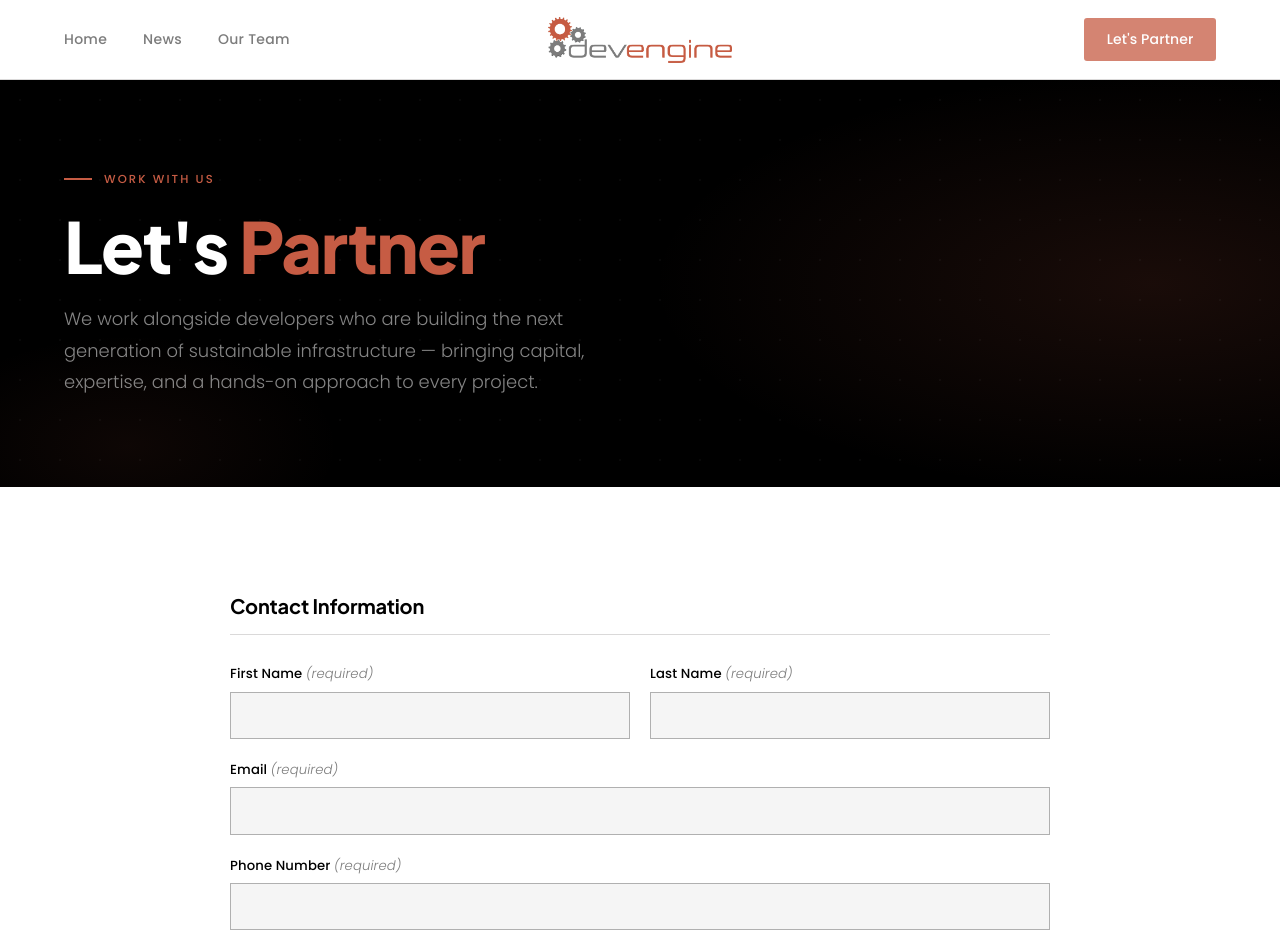
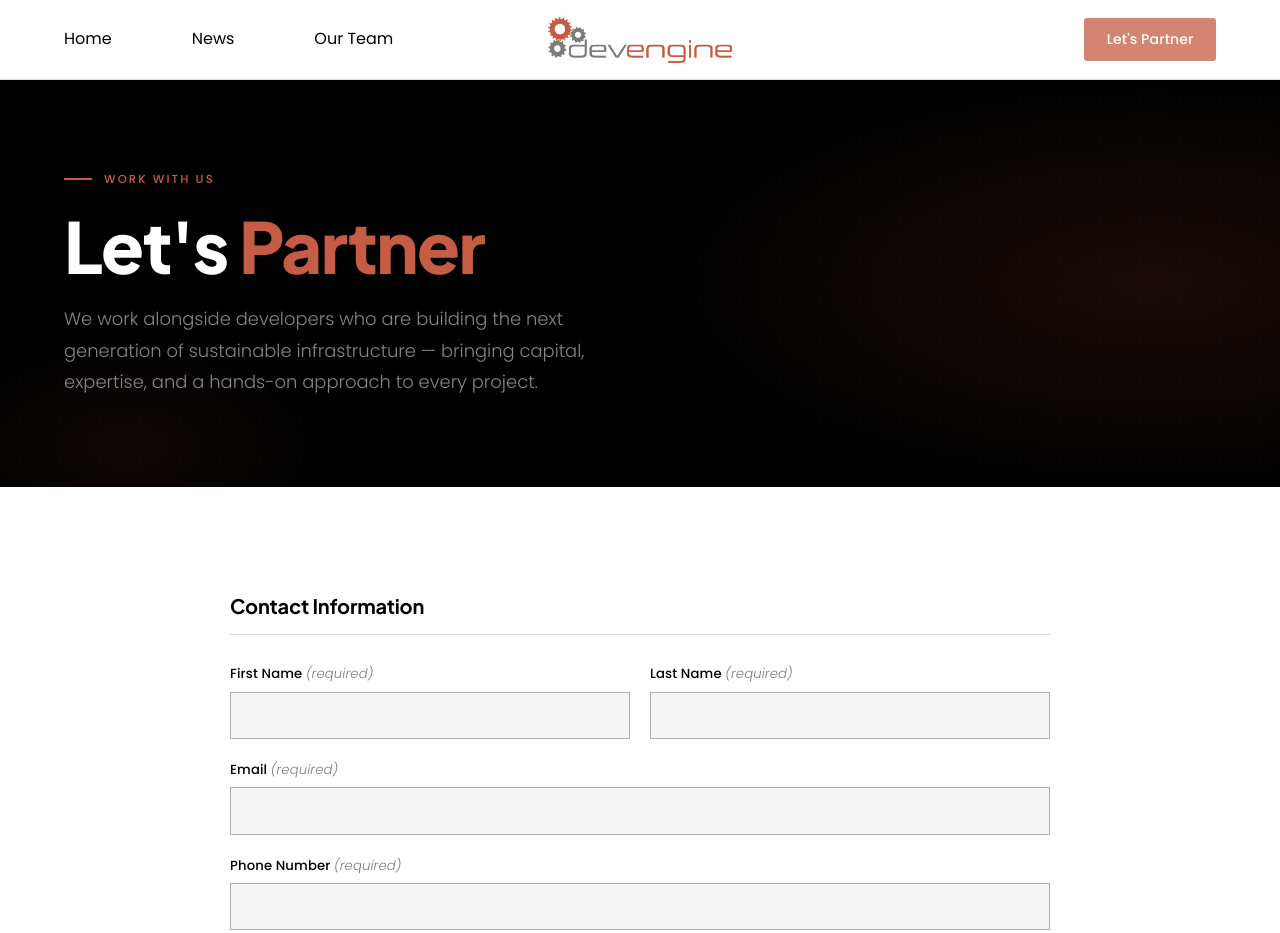
Before and after one commit to james-devengine/devengine-website, a website: page lets-partner.html in a window 1280 px wide. Shown: the top 933 px of the page. Drawn offline with Linux system fonts and the light colour scheme.

Commit message:
Unify nav style across all pages to match home page
All pages now use gap: 5rem, 1rem black text, and the animated
sliding underline on hover/active — identical to index.html.

Co-Authored-By: Claude Sonnet 4.6 <noreply@anthropic.com>

```diff
--- a/lets-partner.html
+++ b/lets-partner.html
@@ -46,15 +46,18 @@
       align-items: center;
       padding: 0 var(--pad-x);
     }
-    .nav-left {
-      display: flex; align-items: center; gap: 2.25rem;
+    .nav-left { display: flex; align-items: center; gap: 5rem; }
+    .nav-left a {
+      font-size: 1rem; font-weight: 400; color: var(--black);
+      letter-spacing: 0; position: relative;
     }
-    .nav-left a {
-      font-size: 0.875rem; font-weight: 500; color: var(--gray);
-      letter-spacing: 0.02em; transition: color 0.18s;
+    .nav-left a::after {
+      content: ''; position: absolute; bottom: -2px; left: 0;
+      width: 100%; height: 1.5px; background: var(--black);
+      transform: scaleX(0); transform-origin: left; transition: transform 0.3s ease;
     }
-    .nav-left a:hover { color: var(--black); text-decoration: underline; }
-    .nav-left a.active { color: var(--black); text-decoration: underline; }
+    .nav-left a:hover::after,
+    .nav-left a.active::after { transform: scaleX(1); }
     .nav-logo { justify-self: center; }
     .nav-logo img { height: 46px; width: auto; display: block; }
     .nav-right { display: flex; justify-content: flex-end; }
```
Also changed, not shown: news-altcrest.html (+10 -5 lines), news-axios.html (+10 -5 lines), news-launch.html (+10 -5 lines), news.html (+10 -5 lines), team.html (+10 -5 lines).
